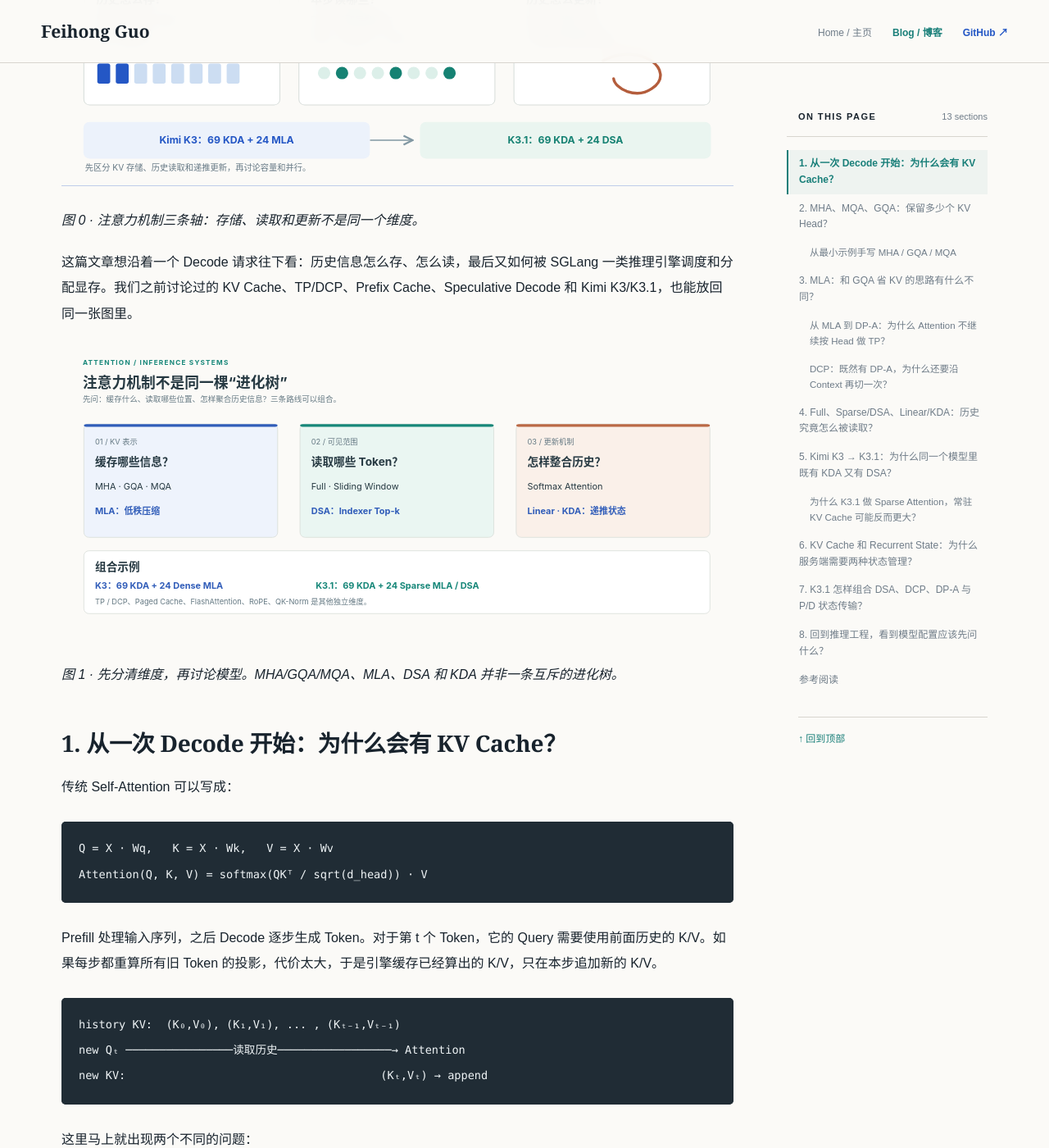
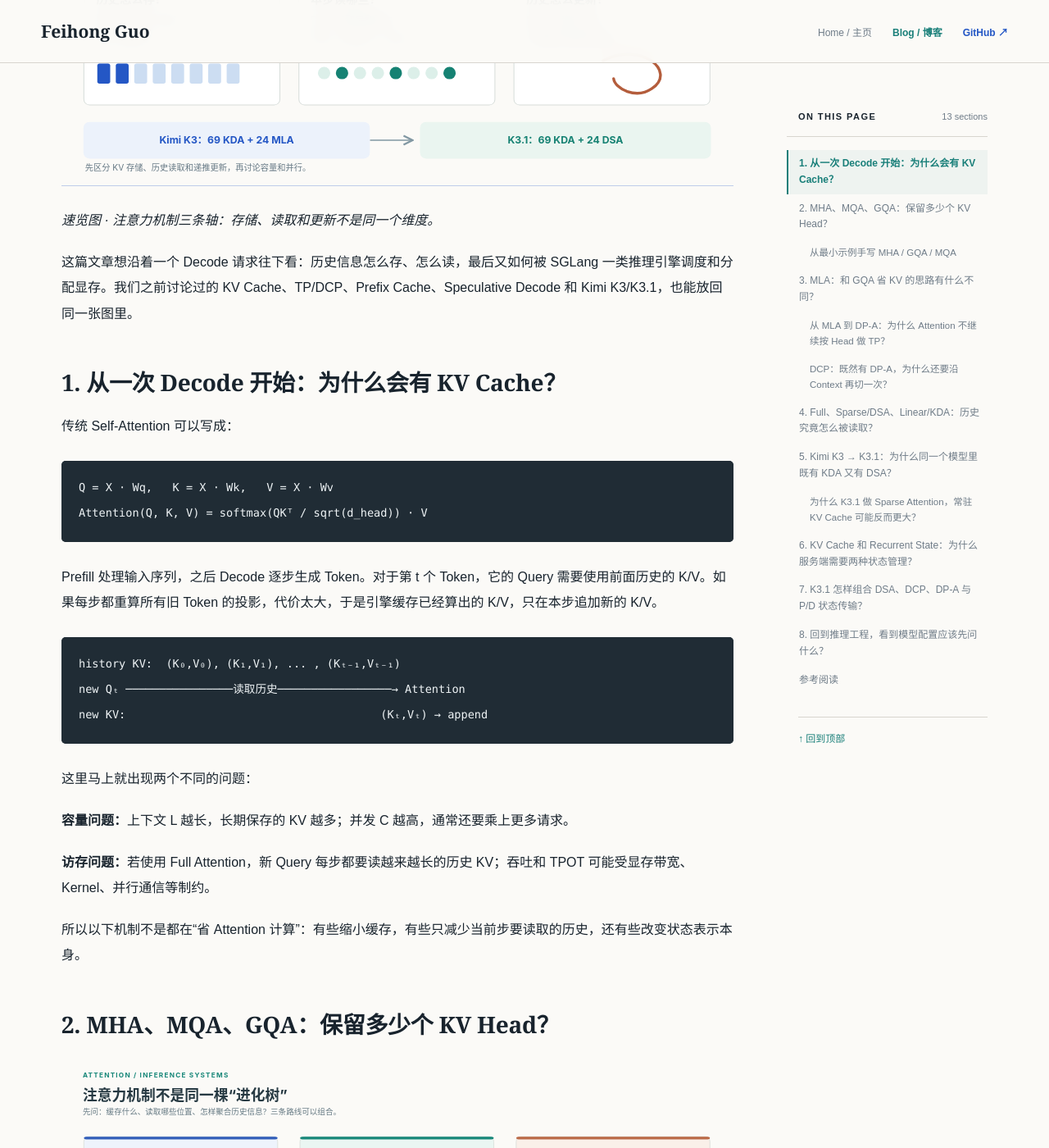
Before and after one commit to Phoenix3334/Phoenix3334.github.io, a Jekyll site: the page built from _posts/2026-11-19-attention-from-gqa-to-kimi-k31.md, in a window 1280 px wide and 1400 px high, scrolled down 1180 px. Shown: the whole window at 82% size. Built offline with Jekyll 4.4.1, drawn with Linux system fonts in a browser that asks for light colours; some of the changed text lies outside the part shown.

Commit message:
blog: keep concise visual at top; place detailed diagram in technical section

```diff
--- a/_posts/2026-11-19-attention-from-gqa-to-kimi-k31.md
+++ b/_posts/2026-11-19-attention-from-gqa-to-kimi-k31.md
@@ -19,15 +19,9 @@ tags: [Attention, GQA, MLA, DSA, KDA, Kimi-K3, Inference-Systems]
   </a>
 </p>
 
-*图 0 · 注意力机制三条轴：存储、读取和更新不是同一个维度。*
+*速览图 · 注意力机制三条轴：存储、读取和更新不是同一个维度。*
 
 这篇文章想沿着一个 Decode 请求往下看：历史信息怎么存、怎么读，最后又如何被 SGLang 一类推理引擎调度和分配显存。我们之前讨论过的 KV Cache、TP/DCP、Prefix Cache、Speculative Decode 和 Kimi K3/K3.1，也能放回同一张图里。
-
-<p align="center">
-  <img src="/assets/posts/attention-three-axes.svg" width="100%" alt="注意力机制的三个维度：KV表示、历史读取范围、聚合与状态更新；K3与K3.1为混合架构">
-</p>
-
-*图 1 · 先分清维度，再讨论模型。MHA/GQA/MQA、MLA、DSA 和 KDA 并非一条互斥的进化树。*
 
 ## 1. 从一次 Decode 开始：为什么会有 KV Cache？
 
@@ -55,6 +49,13 @@ new KV:                                      (Kₜ,Vₜ) → append
 所以以下机制不是都在“省 Attention 计算”：有些缩小缓存，有些只减少当前步要读取的历史，还有些改变状态表示本身。
 
 ## 2. MHA、MQA、GQA：保留多少个 KV Head？
+
+<p align="center">
+  <img src="/assets/posts/attention-three-axes.svg" width="100%" alt="注意力机制的三个维度：KV表示、历史读取范围、聚合与状态更新；K3与K3.1为混合架构">
+</p>
+
+*图 1 · 先分清维度，再讨论模型。MHA/GQA/MQA、MLA、DSA 和 KDA 并非一条互斥的进化树。*
+
 
 先假设一个注意力层有 8 个 Q Head。MHA 给每个 Q Head 独立 K/V；MQA 让所有 Q Head 共享一份 K/V；GQA 让几个连续 Q Head 共享一组 K/V。Q Head 数不必因为共享 KV 而减少。
 
```
